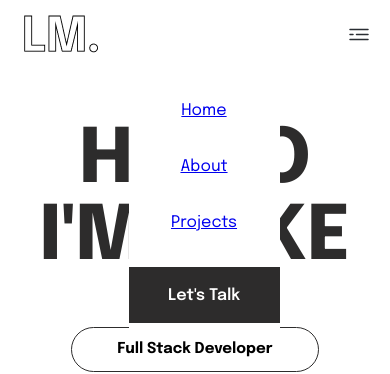
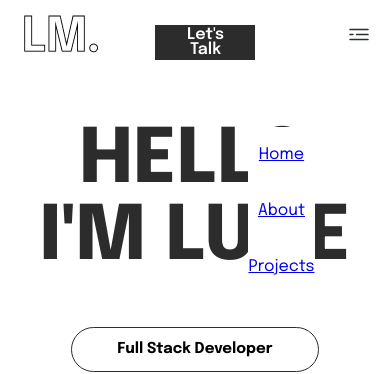
Before and after one commit to lmifflen/portfolio, a React (Create React App) app: page / in a window 390 px wide. Shown: the top 374 px of the page. Built offline with nearby package versions, Linux system fonts and the light colour scheme; no server answers.

Commit message:
updating navbar mobile css

```diff
--- a/src/components/Navbar/Navbar.css
+++ b/src/components/Navbar/Navbar.css
@@ -16,6 +16,14 @@
   order: 0;
   align-self: stretch;
   flex-grow: 0;
+}
+.holder {
+  display: flex;
+  flex-direction: row;
+  justify-content: space-between;
+  align-items: center;
+  width: 80vw;
+
 }
 .hamburger {
   display: none;
@@ -155,4 +163,36 @@
   .navbar .active {
     display: none;
   }
+  .contact-button {
+    /* Auto layout */
+
+    display: flex;
+    flex-direction: row;
+    justify-content: center;
+    align-items: center;
+    padding: 0px;
+    gap: 0px;
+
+    width: 100px;
+    height: 35px;
+
+    background: #2d2c2c;
+
+    font-family: "Epilogue";
+    font-style: normal;
+    font-weight: 400;
+    font-size: 10px;
+    line-height: 150%;
+    /* identical to box height, or 24px */
+
+    /* White */
+
+    color: #ffffff;
+
+    /* Inside auto layout */
+
+    flex: none;
+    order: 1;
+    flex-grow: 0;
+  }
 }
--- a/src/components/Navbar/Navbar.jsx
+++ b/src/components/Navbar/Navbar.jsx
@@ -9,10 +9,19 @@ const Navbar = () => {
   // const [contact, setContact] = React.useState(false);
   return (
     <div className="navbar">
+      <div className="holder">
       <div className="logo">
         <img src="./Logo.png" alt="logo" />
       </div>
+      <div className="contact-button"> <ChatPopup></ChatPopup>
+
+          </div>
+          </div>
       <div className="navlist-container">
+
+
+
+
       <ul className={click ? "nav-menu active" : "nav-list"}>
         <li>
           <a href="#home" onClick={handleClick}>Home</a>
@@ -23,12 +32,7 @@ const Navbar = () => {
         <li>
           <a href="#projects" onClick={handleClick}>Projects</a>
         </li>
-        <li>
-          <div className="contact-button" onClick={handleClick}> <ChatPopup></ChatPopup>
 
-          </div>
-
-        </li>
 
       </ul>
       </div>
```
